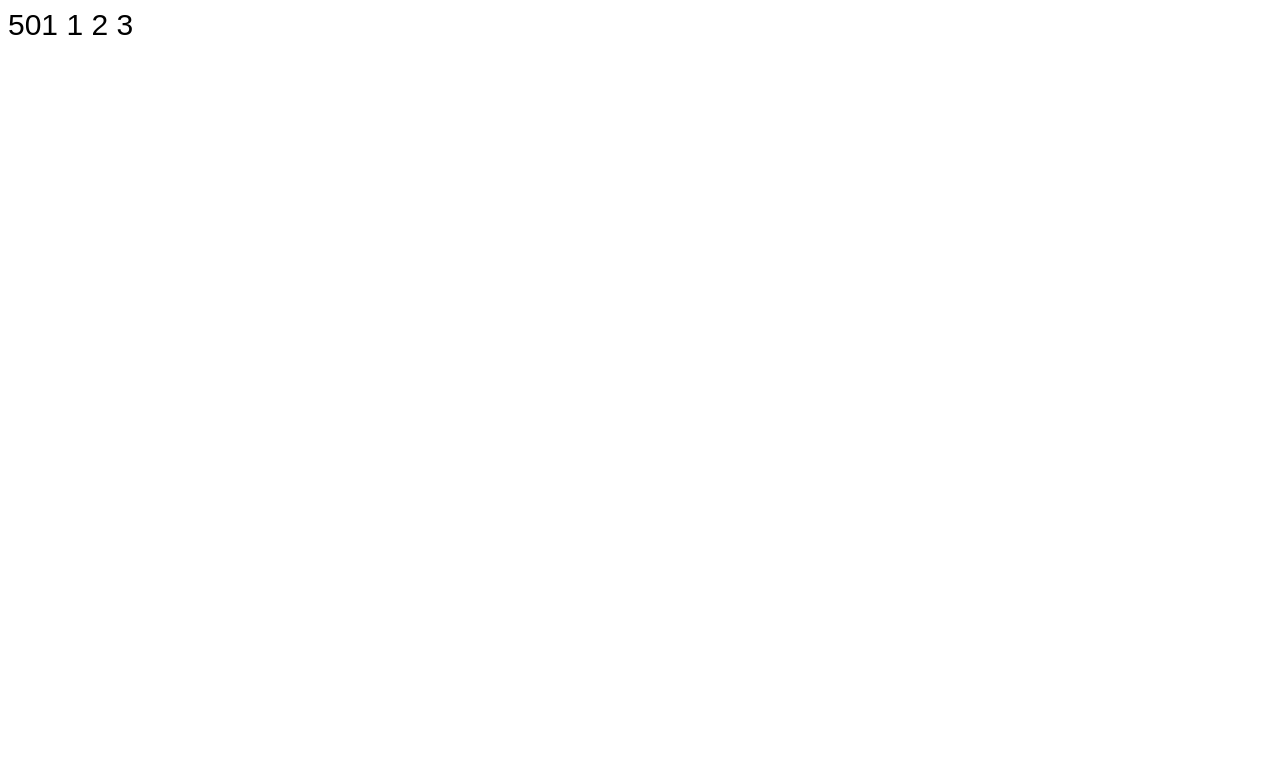
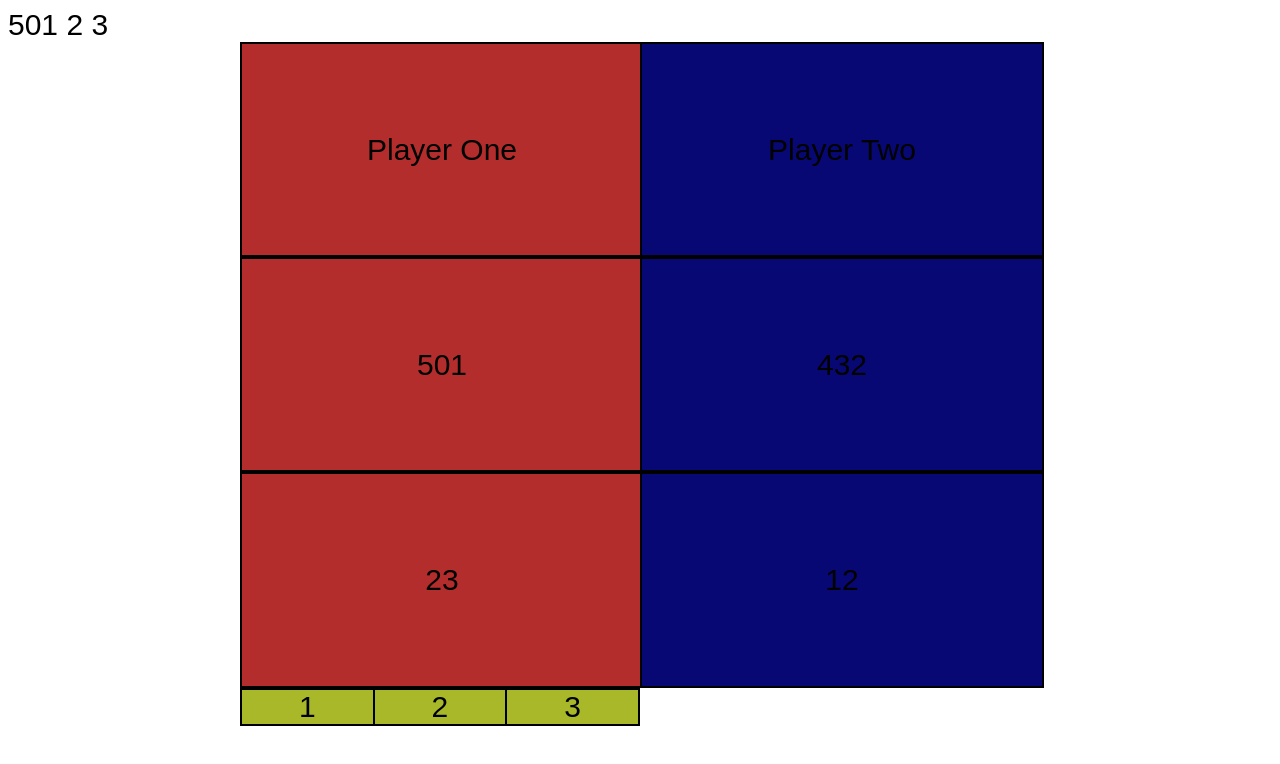
Before and after one commit to MarvinHofmann/Nucleo_Raspberrypi_Darts, a website: page public/index.html in a window 1280 px wide. Drawn offline with Linux system fonts and the light colour scheme.

Commit message:
First UI

```diff
--- a/public/GameBoardLogik.js
+++ b/public/GameBoardLogik.js
@@ -52,8 +52,7 @@ ws.addEventListener('message', function (event){
   function handleZaehlerSechs(data, type){
     console.log("Zaheler = 6")
 
-
-    /*switch (type) {
+    switch (type) {
         case 'numberErgebnis':
           zwischenSumme += data.value;
           break;
@@ -61,7 +60,7 @@ ws.addEventListener('message', function (event){
         case 'stringErgebnis':
           handleStringErgebnise(data.value);
           break;
-    }*/
+    }
     dartRest -= zwischenSumme;
     document.getElementById("restWert").innerText = dartRest;
 
--- a/public/index.html
+++ b/public/index.html
@@ -11,9 +11,27 @@
 <body>
 
     <label id="restWert"> 501 </label>
-    <label id="ergWurf1"> 1 </label>
+
     <label id="ergWurf2"> 2 </label>
     <label id="ergWurf3"> 3 </label>
+
+    <div id="Fenster">
+        <div id="Spieler1">
+            <div class="score"><label>Player One</label></div>
+            <div class="score"><label id="restWert"> 501 </label></div>
+            <div class="score">23</div>
+            <div class="Tripple">
+                <div class="tripplein"><label id="ergWurf1"> 1 </label></div>
+                <div class="tripplein"><label id="ergWurf2"> 2 </label></div>
+                <div class="tripplein"><label id="ergWurf3"> 3 </label></div>
+            </div>
+        </div>
+        <div id="Spieler2">
+            <div class="score1"> Player Two </div>
+            <div class="score1">432</div>
+            <div class="score1">12</div>
+        </div>
+    </div>
 
     <script src='GameBoardLogik.js'></script>
 </body>
--- a/public/style.css
+++ b/public/style.css
@@ -2,3 +2,57 @@
     font-size: 30px;
     font-family: Arial, Helvetica, sans-serif;
 }
+
+
+#Fenster{
+    position: relative;
+    background-color: grey;
+    height: 80vh;
+    width: 800px;
+    top: 25%;
+    margin: 0 auto;
+}
+#Spieler1{
+    background-color: rgb(179, 45, 45);
+    float: left;
+    width: 400px;
+    height: 80vh;
+}
+#Spieler2{
+    background-color: rgb(179, 45, 45);
+    float: right;
+    width: 400px;
+    height: 80vh;
+}
+
+.score{
+    background-color: rgb(179, 45, 45);
+    width: 100%;
+    height: 33%;
+    border: 2px solid black;
+    display: grid;
+    align-content: center;
+    justify-content: center;
+}
+
+.score1{
+    background-color: rgb(8, 8, 116);
+    width: 100%;
+    height: 33%;
+    border: 2px solid black;
+    display: grid;
+    align-content: center;
+    justify-content: center;
+}
+.Tripple{
+    background-color: rgb(169, 184, 41);
+    display: grid;
+    grid-template-columns: 33.33% 33.33% 33.33%;
+    text-align: center;
+    align-items: center;
+    align-content: center;
+    border: 1px solid black;
+}
+.tripplein{
+    border: 1px solid black;
+}
```
